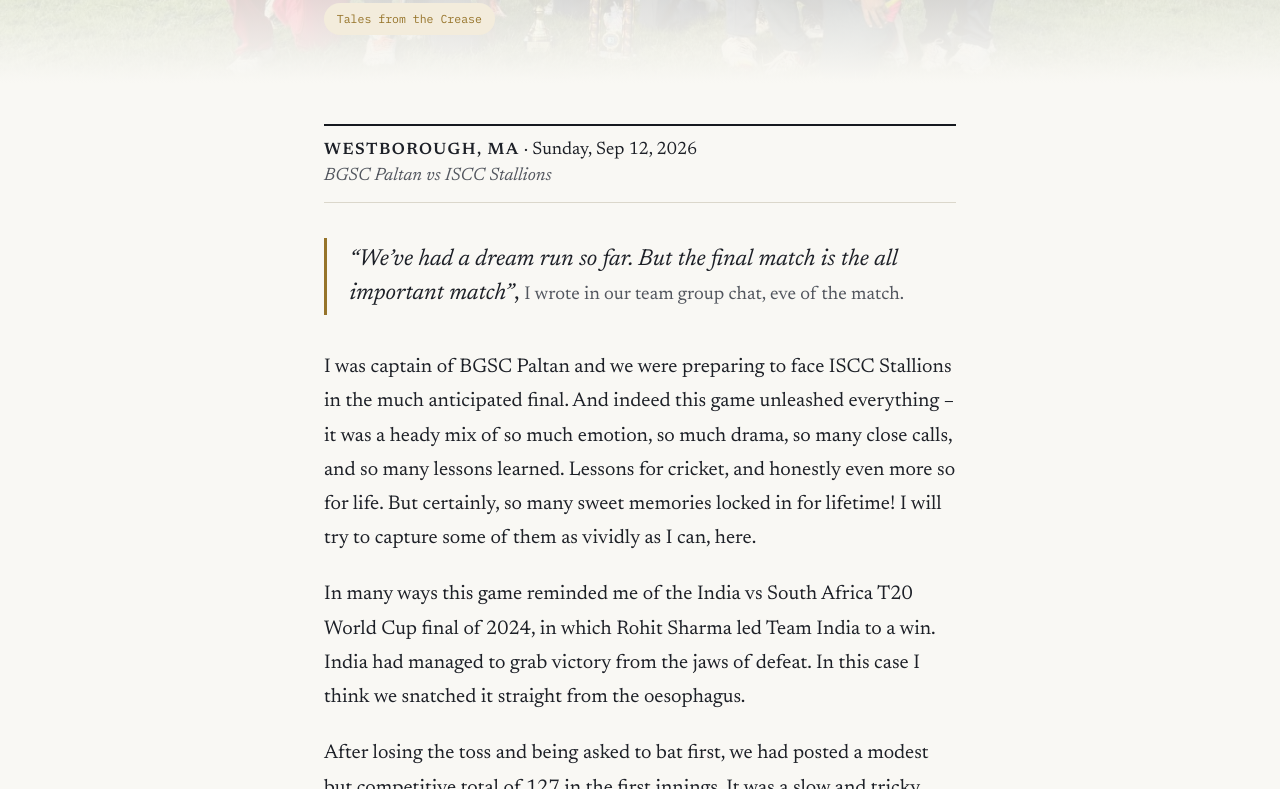
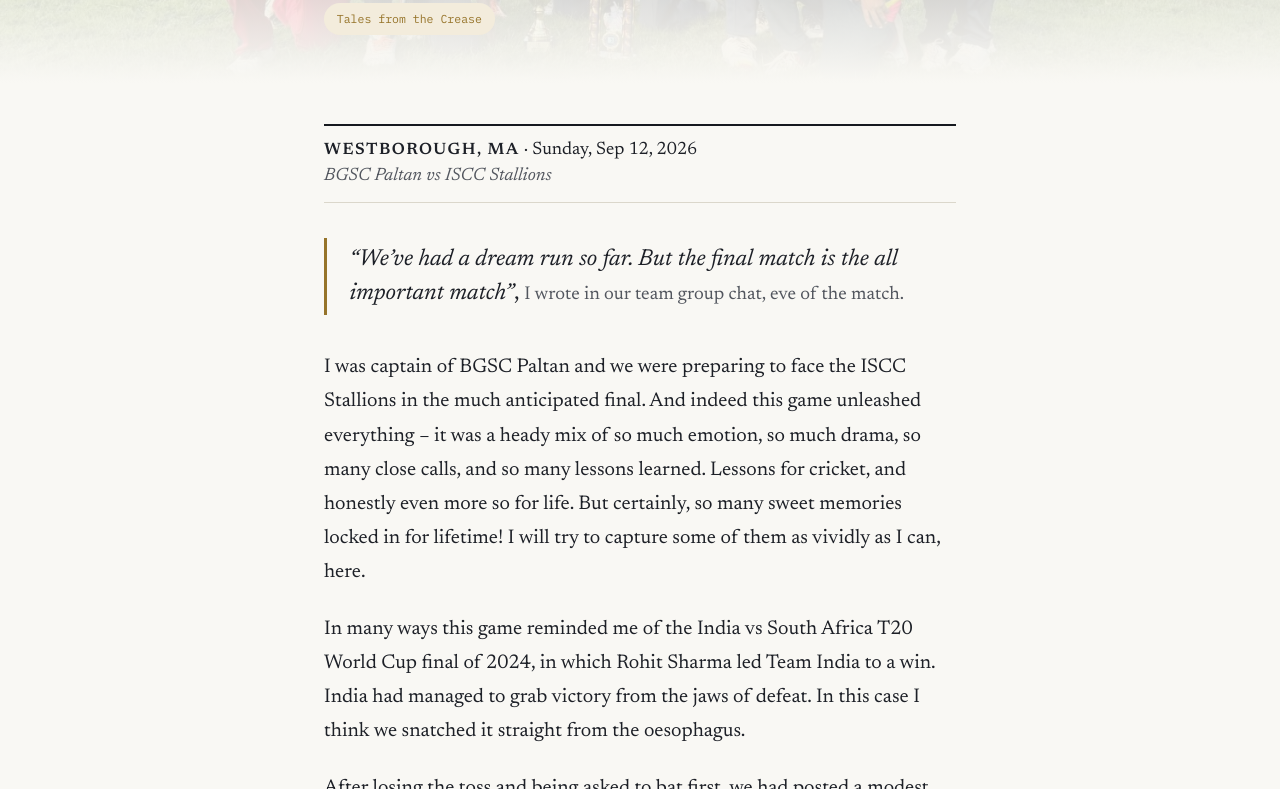
Before and after one commit to AdityaMate/adityamate.github.io, a plain HTML site: page blog/neca-final-paltan/index.html in a window 1280 px wide. Shown: the part 512-1301 px from the top of the page. Drawn offline with Linux system fonts and the light colour scheme.

Commit message:
Blog: NECA story wording tweak
Co-Authored-By: Claude Sonnet 5.5 <noreply@anthropic.com>

```diff
--- a/blog/neca-final-paltan/index.html
+++ b/blog/neca-final-paltan/index.html
@@ -45,7 +45,7 @@
 <blockquote>
 <p><em>“We’ve had a dream run so far. But the final match is the all important match”</em>, <span class="quote-by">I wrote in our team group chat, eve of the match.</span></p>
 </blockquote>
-<p>I was captain of BGSC Paltan and we were preparing to face ISCC Stallions in the much anticipated final. And indeed this game unleashed everything – it was a heady mix of so much emotion, so much drama, so many close calls, and so many lessons learned. Lessons for cricket, and honestly even more so for life. But certainly, so many sweet memories locked in for lifetime! I will try to capture some of them as vividly as I can, here.</p>
+<p>I was captain of BGSC Paltan and we were preparing to face the ISCC Stallions in the much anticipated final. And indeed this game unleashed everything – it was a heady mix of so much emotion, so much drama, so many close calls, and so many lessons learned. Lessons for cricket, and honestly even more so for life. But certainly, so many sweet memories locked in for lifetime! I will try to capture some of them as vividly as I can, here.</p>
 <p>In many ways this game reminded me of the India vs South Africa T20 World Cup final of 2024, in which Rohit Sharma led Team India to a win. India had managed to grab victory from the jaws of defeat. In this case I think we snatched it straight from the oesophagus.</p>
 <p>After losing the toss and being asked to bat first, we had posted a modest but competitive total of 127 in the first innings. It was a slow and tricky outfield, but Kawal paaji’s fearless and calculated half-century powered us to that total, with support from the other batters. At the half-way stage, the game hung in the balance with both teams pretty much in the contest. All of the drama, back-and-forth teetering and emotional roller-coaster was waiting for us in the second half.</p>
 <h2>The second innings</h2>
```
Also changed, not shown: 1 other file.
